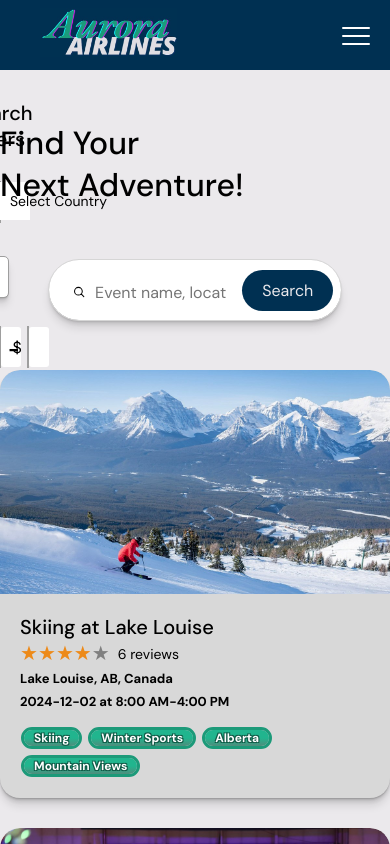
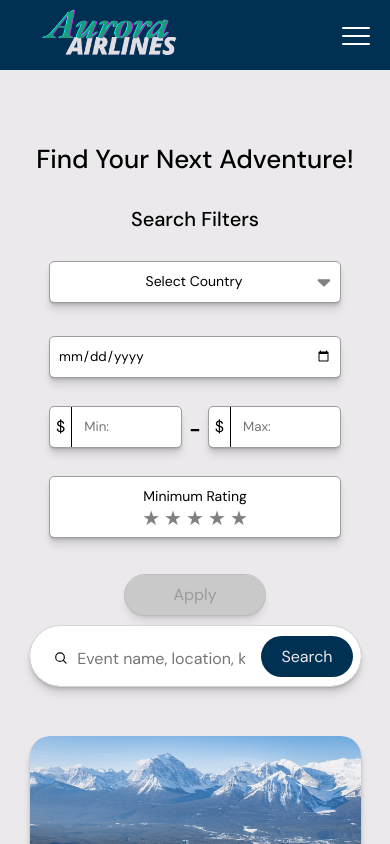
Before and after one commit to charlielang02/aurora-itinerary-app, a React (Vite) app: page /my-events in a window 390 px wide. Shown: the top 844 px of the page. Built offline with nearby package versions, Linux system fonts and the light colour scheme.

Commit message:
find events responsive styling

```diff
--- a/src/pages/SearchEvents.jsx
+++ b/src/pages/SearchEvents.jsx
@@ -27,9 +27,9 @@ const removeStopWords = (string) => {
   const words = string.match(/[^\s]+|\s+[^\s+]$/g)
 
   // Review all the words
-	for(x=0; x < words.length; x++) {
+  for (x = 0; x < words.length; x++) {
     // For each word, check all the stop words
-		for(y=0; y < StopWords.length; y++) {
+    for (y = 0; y < StopWords.length; y++) {
       // Get the current word
       word = words[x].replace(/\s+|[^a-z]+/ig, "");	// Trim the word and remove non-alpha
 
@@ -37,12 +37,12 @@ const removeStopWords = (string) => {
       stop_word = StopWords[y];
 
       // If the word matches the stop word, remove it from the keywords
-			if(word.toLowerCase() == stop_word) {
+      if (word.toLowerCase() == stop_word) {
         // Build the regex
-				regex_str = "^\\s*"+stop_word+"\\s*$";		// Only word
-				regex_str += "|^\\s*"+stop_word+"\\s+";		// First word
-				regex_str += "|\\s+"+stop_word+"\\s*$";		// Last word
-				regex_str += "|\\s+"+stop_word+"\\s+";		// Word somewhere in the middle
+        regex_str = "^\\s*" + stop_word + "\\s*$";		// Only word
+        regex_str += "|^\\s*" + stop_word + "\\s+";		// First word
+        regex_str += "|\\s+" + stop_word + "\\s*$";		// Last word
+        regex_str += "|\\s+" + stop_word + "\\s+";		// Word somewhere in the middle
         regex = new RegExp(regex_str, "ig");
 
         // Remove the word from the keywords
@@ -201,10 +201,10 @@ const SearchEvents = ({ isOrganizer }) => {
   const { navigateFromEventCard } = useGlobalContext();
   const { setNavigateFromEventCard } = useGlobalContext();
   const [searchBarText, setSearchBarText] = useState(searchQuery);
-  const [selectedCountry, setSelectedCountry] = useState(country ||'');
+  const [selectedCountry, setSelectedCountry] = useState(country || '');
   const [startDate, setStartDate] = useState(date || null);
-  const [minCost, setMinCost] = useState(minPrice ||'');
-  const [maxCost, setMaxCost] = useState(maxPrice ||'');
+  const [minCost, setMinCost] = useState(minPrice || '');
+  const [maxCost, setMaxCost] = useState(maxPrice || '');
   const [minRating, setMinRating] = useState(starRating || 0);
   const [eventData, setEventData] = useState(SearchableEventData);
   const eventsFilteredBySearchQuery = getEventsFilteredBySearchQuery(eventData, isOrganizer);
@@ -307,9 +307,12 @@ const SearchEvents = ({ isOrganizer }) => {
   }
 
   return (
-    <div>
+    <div className={styles.page}>
       <div className={styles.left_panel}>
         <div className={styles.filters}>
+          <h1 className={styles.mobile_title}>
+            {isOrganizer ? "Browse Your Created Events" : "Find Your Next Adventure!"}
+          </h1>
           <h2 className={styles.filter_title}>
             Search Filters
           </h2>
@@ -388,7 +391,9 @@ const SearchEvents = ({ isOrganizer }) => {
       <div className={styles.page_content}>
         <div className={styles.events}>
           <div className={styles.header}>
-          <h1>{isOrganizer ? "Browse Your Created Events" : "Find Your Next Adventure!"}</h1>
+            <h1 className={styles.title}>
+              {isOrganizer ? "Browse Your Created Events" : "Find Your Next Adventure!"}
+            </h1>
             <form className={`${styles.search_bar} ${styles.shadow_bottom}`}>
               <SearchIcon className={styles.search_icon} />
               <input
--- a/src/pages/SearchEvents.module.css
+++ b/src/pages/SearchEvents.module.css
@@ -252,13 +252,75 @@ h2 {
   text-decoration: underline;
 }
 
-@media (max-width: 980px) {
+.mobile_title {
+  display: none;
+}
 
+@media (max-width: 1500px) {
+  .events {
+    width: 90%;
+  }
+}
+
+@media (max-width: 1100px) {
+  .search_bar {
+    width: 100%;
+  }
+}
+
+@media (max-width: 800px) {
   :root {
     --left-panel-thickness: 0px;
   }
 
   .events {
+    position: relative;
+    top: 400px;
+    padding-left: 10px;
+    padding-right: 10px;
+  }
 
+  .left_panel {
+    display: flex;
+    flex-direction: column;
+    position: absolute;
+    width: 100%;
+    background: none;
+    display: flex;
+    align-items: center;
+    justify-content: center;
+  }
+
+  .filters {
+    position: relative;
+    width: 100%;
+    padding: 50px;
+    margin: 0;
+    max-width: 500px;
+    min-width: 300px;
+    margin-bottom: 100px;
+  }
+
+  .header {
+    margin-top: 100px;
+  }
+
+  .title {
+    display: none;
+  }
+
+  .mobile_title {
+    display: initial;
+    text-align: center;
+    position: relative;
+    top: 20px;
+    margin-bottom: 20px;
+    text-wrap: nowrap;
   }
 }
+
+@media (max-width: 500px) {
+  .mobile_title {
+    font-size: 26px;
+  }
+}
```
Lines whose indentation alone changed are shown as unchanged.
